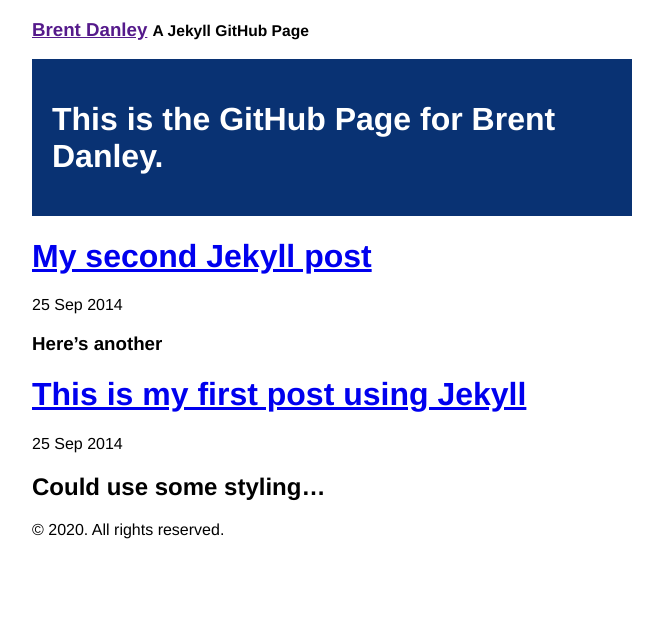
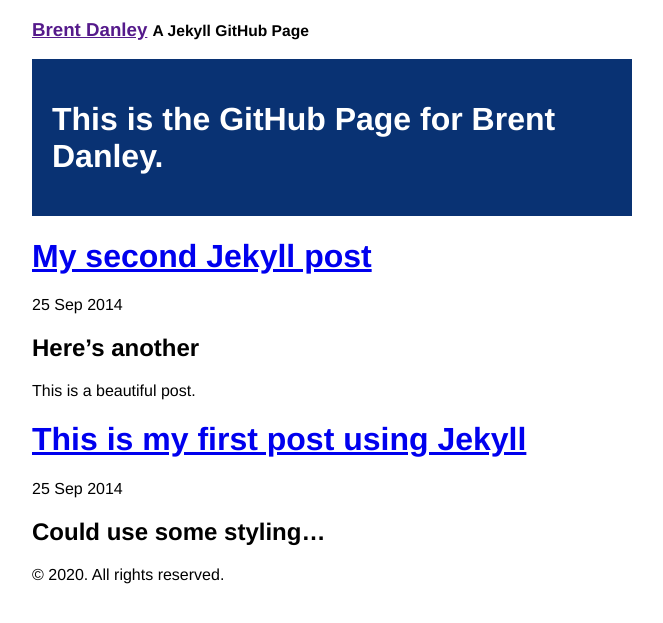
Before and after one commit to brentdanley/brentdanley.github.io, a Jekyll site: the page built from index.html, in a window 1280 px wide. Shown: the top 623 px of the page, without its empty margins (308-971 px from the left). Built offline with Jekyll 4.4.1, drawn with Linux system fonts in a browser that asks for light colours; the list of posts is cut into pages by our own code.

Commit message:
Changes branch name from master, modifies post.

```diff
--- a/_posts/2014-09-25-my-second-jekyll-post.md
+++ b/_posts/2014-09-25-my-second-jekyll-post.md
@@ -2,4 +2,6 @@
 layout: post
 title: My second Jekyll post
 ---
-### Here's another
+## Here's another
+
+This is a beautiful post.
```
